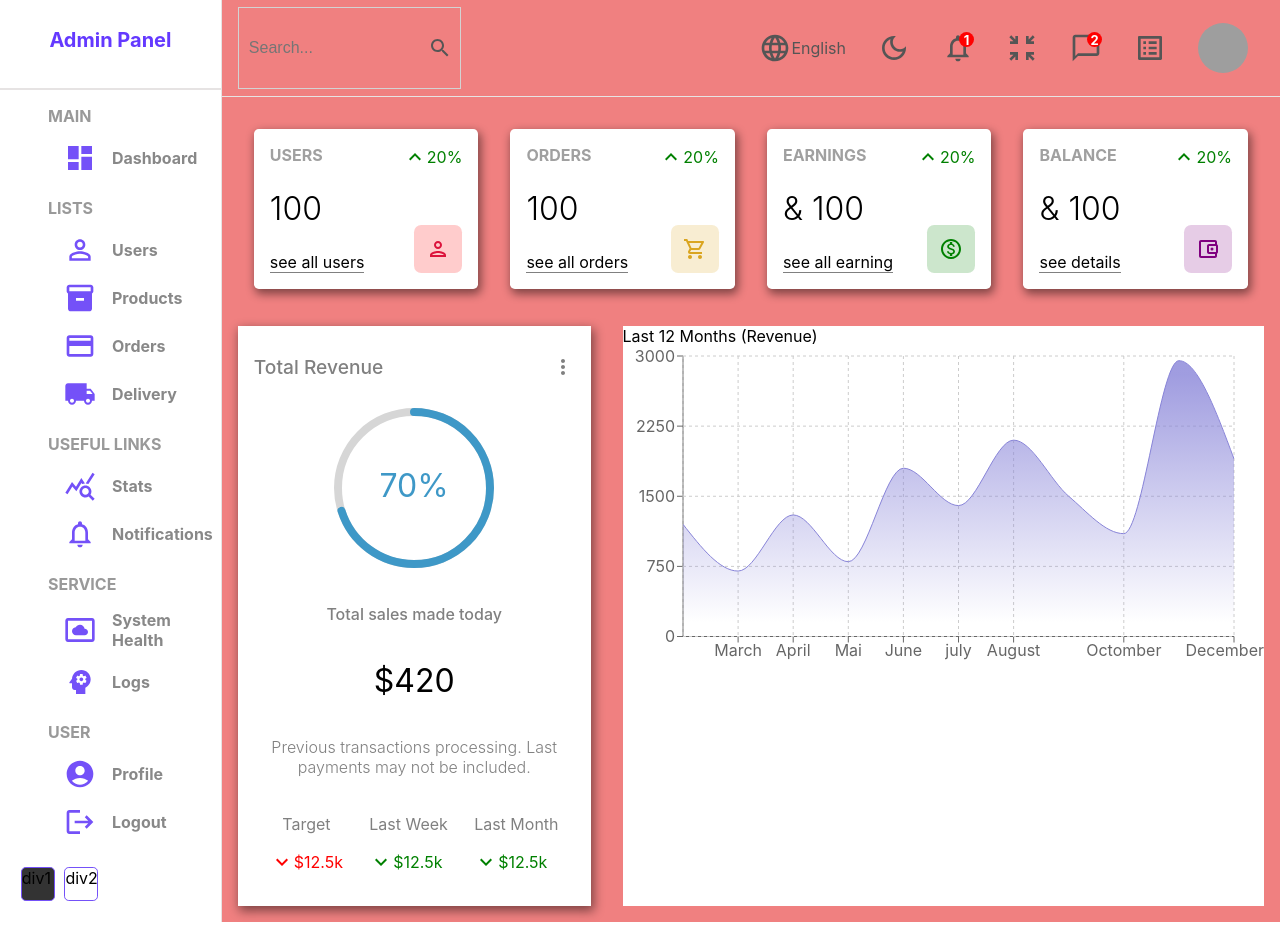
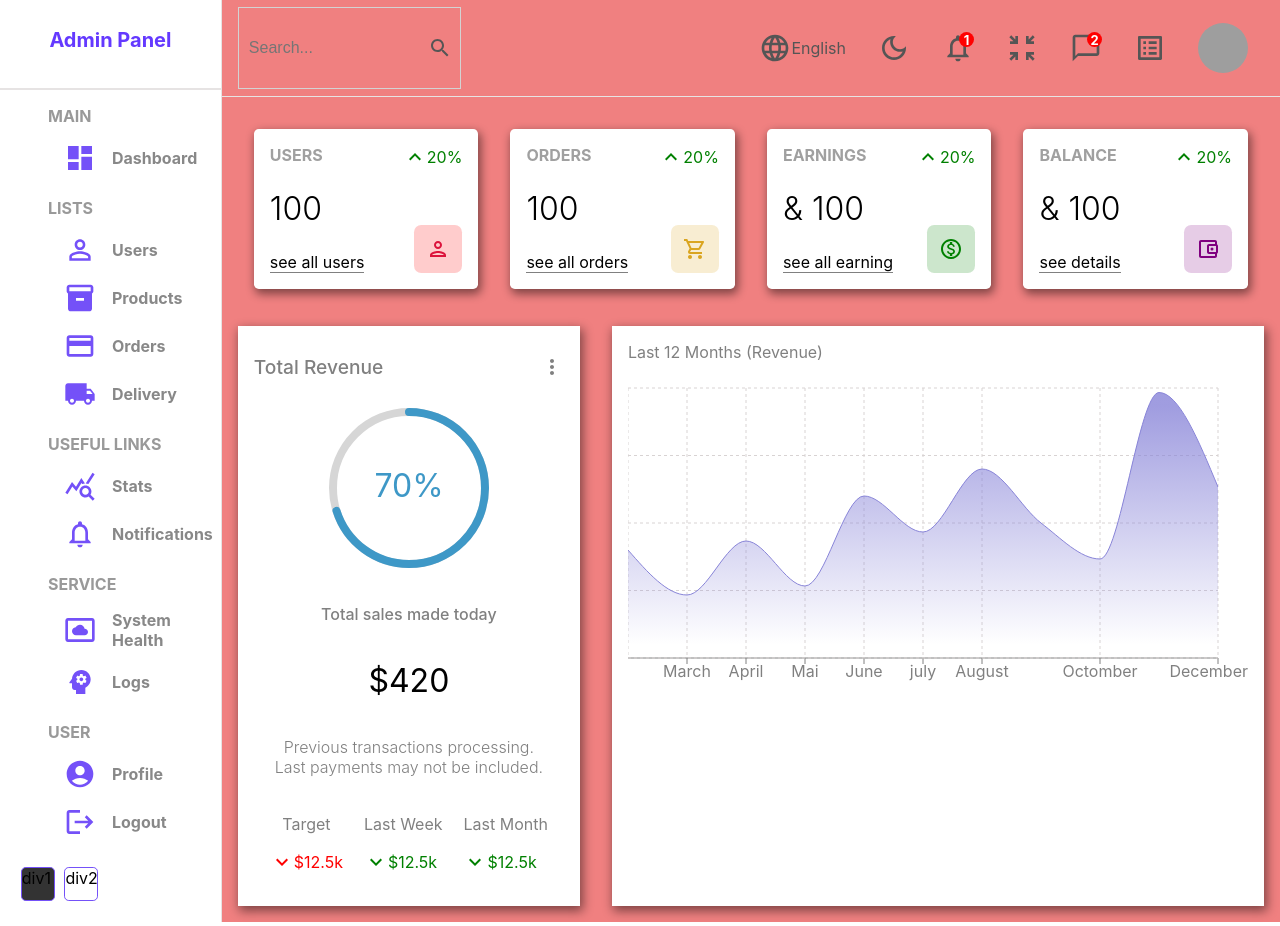
Before and after one commit to KristinaChausheva/react-admin-panel, a React (Create React App) app: page / in a window 1280 px wide. Built offline with nearby package versions, Linux system fonts and the light colour scheme; grey boxes are pictures that could not be loaded.

Commit message:
restyling the chart

```diff
--- a/src/components/chart/Chart.jsx
+++ b/src/components/chart/Chart.jsx
@@ -59,9 +59,9 @@ function Chart() {
               <stop offset="95%" stopColor="#82ca9d" stopOpacity={0} />
             </linearGradient>
           </defs>
-          <XAxis dataKey="name" />
-          <YAxis />
-          <CartesianGrid strokeDasharray="3 3" />
+          <XAxis dataKey="name" stroke="gray" />
+          {/* <YAxis /> */}
+          <CartesianGrid strokeDasharray="3 3" className="chartGrid" />
           <Tooltip />
           <Area
             type="monotone"
@@ -70,13 +70,6 @@ function Chart() {
             fillOpacity={1}
             fill="url(#total)"
           />
-          {/* <Area
-            type="monotone"
-            dataKey="pv"
-            stroke="#82ca9d"
-            fillOpacity={1}
-            fill="url(#colorPv)"
-          /> */}
         </AreaChart>
       </ResponsiveContainer>
     </div>
--- a/src/components/chart/chart.scss
+++ b/src/components/chart/chart.scss
@@ -1,4 +1,16 @@
 .chart {
   flex: 4;
   background-color: white;
+  box-shadow: 2px 4px 10px 1px rgbs(201, 201, 201, 0.47);
+  -webkit-box-shadow: 2px 4px 10px 1px rgba(0, 0, 0, $alpha: 0.47);
+  padding: 1em;
+  color: gray;
+
+  .title {
+    margin-bottom: 1em;
+  }
+
+  .chartGrid {
+    stroke: rgb(216, 211, 211);
+  }
 }
```
